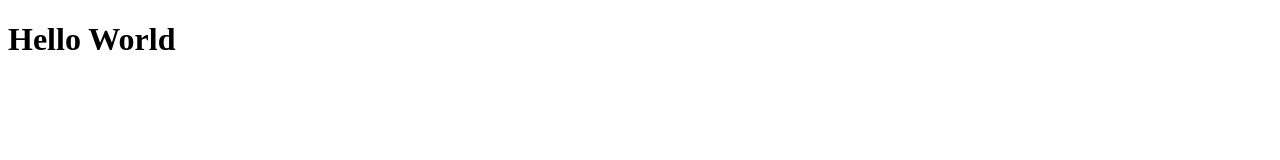
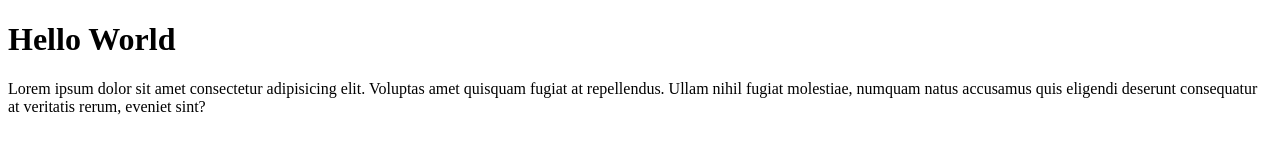
Before and after one commit to indramp3/belajar-git-remote, a plain HTML site: page index.html in a window 1280 px wide. Drawn offline with Linux system fonts and the light colour scheme.

Commit message:
menambahkan paragraph

```diff
--- a/index.html
+++ b/index.html
@@ -8,5 +8,11 @@
   </head>
   <body>
     <h1>Hello World</h1>
+    <p>
+      Lorem ipsum dolor sit amet consectetur adipisicing elit. Voluptas amet
+      quisquam fugiat at repellendus. Ullam nihil fugiat molestiae, numquam
+      natus accusamus quis eligendi deserunt consequatur at veritatis rerum,
+      eveniet sint?
+    </p>
   </body>
 </html>
```
